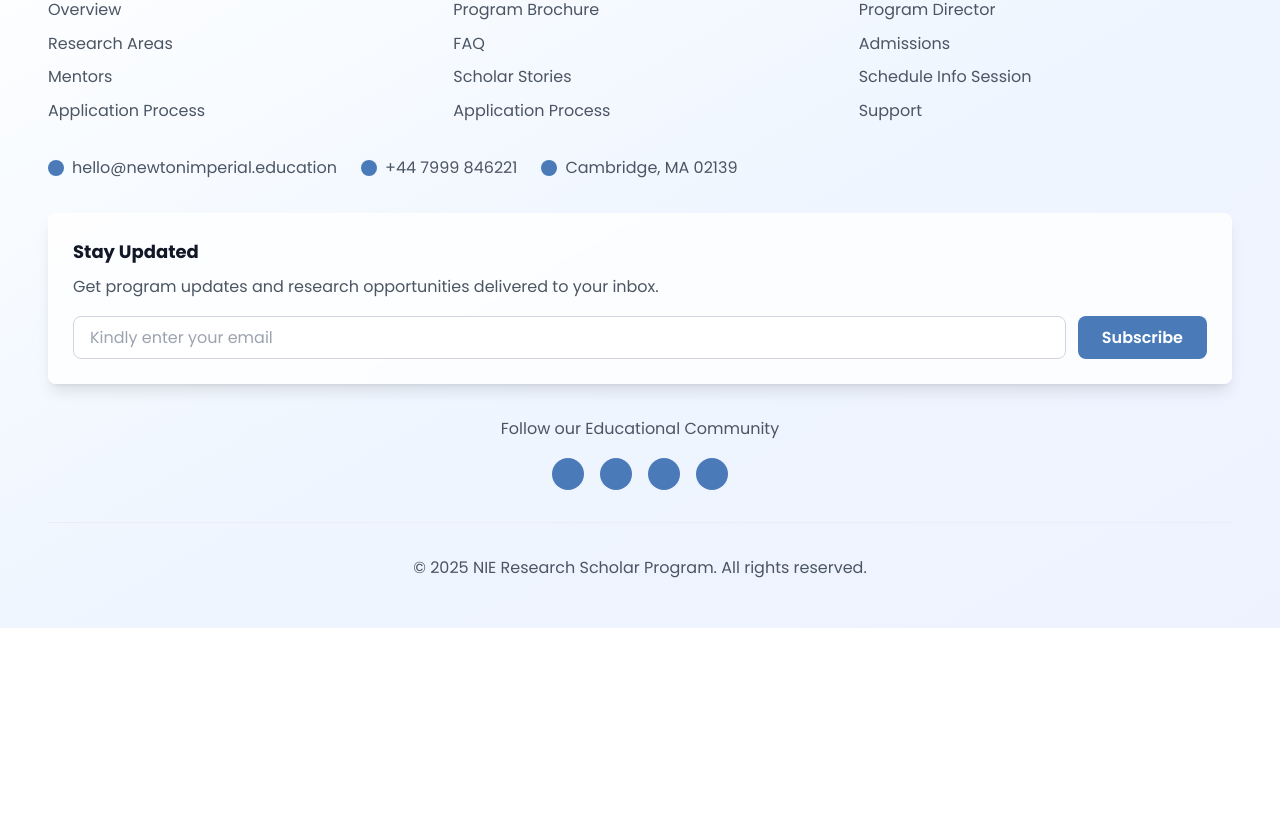
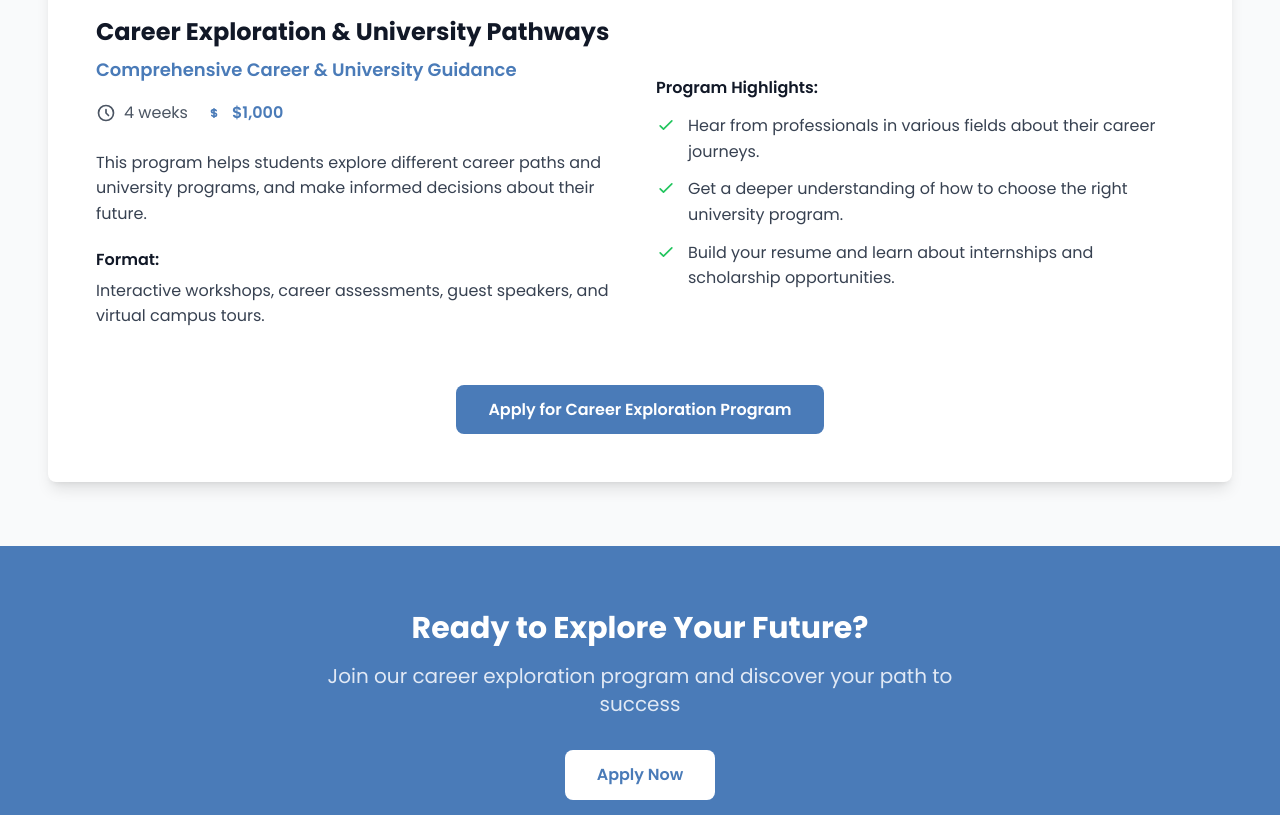
Before and after one commit to eddie-kay0462/Newton-Imperial-Education-, a React (Vite) app: page /career-exploration-pathways in a window 1280 px wide. Shown: the part 465-1280 px from the top of the page. Before the commit the page ends 1093 px from the top, so only its background shows below. Built offline with nearby package versions, Linux system fonts and the light colour scheme.

Commit message:
removed some secitons on the landing page to make it cleaner

```diff
--- a/src/App.jsx
+++ b/src/App.jsx
@@ -11,8 +11,7 @@ import {
   MentorsFrom,
   MentorInstitutions,
   SuccessStories,
-  HowItWorks,
-  CallToAction
+  HowItWorks
 } from './components/Landing';
 import ResearchScholarPrograms from './components/ResearchScholarPrograms.jsx';
 import UniversityPrepCourse from './components/UniversityPrepCourse.jsx';
@@ -38,7 +37,6 @@ const HomePage = () => {
       <MentorInstitutions />
       <SuccessStories />
       <HowItWorks />
-      <CallToAction />
       <Footer />
     </div>
   );
--- a/src/components/CareerExplorationPathways.jsx
+++ b/src/components/CareerExplorationPathways.jsx
@@ -32,6 +32,100 @@ const CareerExplorationPathways = () => {
         </div>
       </section>
 
+      {/* Main Content */}
+      <section className="py-16 bg-gray-50">
+        <div className="max-w-7xl mx-auto px-6 sm:px-10 lg:px-12">
+          <div className="bg-white rounded-lg shadow-lg p-8 md:p-12">
+            <div className="grid md:grid-cols-2 gap-8 items-center">
+              <div>
+                <h3 className="text-2xl font-bold text-gray-900 mb-2">
+                  Career Exploration & University Pathways
+                </h3>
+                <p className="text-lg text-primary-600 font-semibold mb-4">
+                  Comprehensive Career & University Guidance
+                </p>
+                <div className="flex items-center gap-4 mb-6">
+                  <div className="flex items-center text-gray-600">
+                    <svg className="w-5 h-5 mr-2" fill="none" stroke="currentColor" viewBox="0 0 24 24">
+                      <path strokeLinecap="round" strokeLinejoin="round" strokeWidth={2} d="M12 8v4l3 3m6-3a9 9 0 11-18 0 9 9 0 0118 0z" />
+                    </svg>
+                    4 weeks
+                  </div>
+                  <div className="flex items-center text-primary-600 font-semibold">
+                    <svg className="w-5 h-5 mr-2" fill="none" stroke="currentColor" viewBox="0 0 24 24">
+                      <path strokeLinecap="round" strokeLinejoin="round" strokeWidth={2} d="M12 8c-1.657 0-3 .895-3 2s1.343 2 3 2 3 .895 3 2-1.343 2-3 2m0-8c1.11 0 2.08.402 2.599 1M12 8V7m0 1v8m0 0v1m0-1c-1.11 0-2.08-.402-2.599-1" />
+                    </svg>
+                    $1,000
+                  </div>
+                </div>
+                <p className="text-gray-700 mb-6">
+                  This program helps students explore different career paths and university programs, and make informed decisions about their future.
+                </p>
+                <div className="mb-6">
+                  <h4 className="font-semibold text-gray-900 mb-2">Format:</h4>
+                  <p className="text-gray-700">Interactive workshops, career assessments, guest speakers, and virtual campus tours.</p>
+                </div>
+              </div>
+
+              <div>
+                <h4 className="font-semibold text-gray-900 mb-4">Program Highlights:</h4>
+                <ul className="space-y-3">
+                  <li className="flex items-start">
+                    <svg className="w-5 h-5 text-green-500 mr-3 mt-0.5 flex-shrink-0" fill="none" stroke="currentColor" viewBox="0 0 24 24">
+                      <path strokeLinecap="round" strokeLinejoin="round" strokeWidth={2} d="M5 13l4 4L19 7" />
+                    </svg>
+                    <span className="text-gray-700">Hear from professionals in various fields about their career journeys.</span>
+                  </li>
+                  <li className="flex items-start">
+                    <svg className="w-5 h-5 text-green-500 mr-3 mt-0.5 flex-shrink-0" fill="none" stroke="currentColor" viewBox="0 0 24 24">
+                      <path strokeLinecap="round" strokeLinejoin="round" strokeWidth={2} d="M5 13l4 4L19 7" />
+                    </svg>
+                    <span className="text-gray-700">Get a deeper understanding of how to choose the right university program.</span>
+                  </li>
+                  <li className="flex items-start">
+                    <svg className="w-5 h-5 text-green-500 mr-3 mt-0.5 flex-shrink-0" fill="none" stroke="currentColor" viewBox="0 0 24 24">
+                      <path strokeLinecap="round" strokeLinejoin="round" strokeWidth={2} d="M5 13l4 4L19 7" />
+                    </svg>
+                    <span className="text-gray-700">Build your resume and learn about internships and scholarship opportunities.</span>
+                  </li>
+                </ul>
+              </div>
+            </div>
+
+            <div className="mt-8 text-center">
+              <a
+                href="https://airtable.com/app1ohbxkdWuesC5E/shrntae0DXYXkCcDY"
+                target="_blank"
+                rel="noopener noreferrer"
+                className="inline-block bg-primary-600 text-white font-semibold py-3 px-8 rounded-lg hover:bg-primary-700 transition-colors"
+              >
+                Apply for Career Exploration Program
+              </a>
+            </div>
+          </div>
+        </div>
+      </section>
+
+      {/* CTA Section */}
+      <section className="py-16 bg-primary-600 text-white">
+        <div className="max-w-7xl mx-auto px-6 sm:px-10 lg:px-12 text-center">
+          <h2 className="text-3xl font-bold mb-4">
+            Ready to Explore Your Future?
+          </h2>
+          <p className="text-xl text-primary-100 mb-8 max-w-2xl mx-auto">
+            Join our career exploration program and discover your path to success
+          </p>
+          <a
+            href="https://airtable.com/app1ohbxkdWuesC5E/shrntae0DXYXkCcDY"
+            target="_blank"
+            rel="noopener noreferrer"
+            className="inline-block bg-white text-primary-600 font-semibold py-3 px-8 rounded-lg hover:bg-gray-100 transition-colors"
+          >
+            Apply Now
+          </a>
+        </div>
+      </section>
+
       <Footer />
     </div>
   );
--- a/src/components/Footer.jsx
+++ b/src/components/Footer.jsx
@@ -57,7 +57,7 @@ const Footer = () => {
         </div>
 
         {/* Stay Updated Section */}
-        <div className="bg-white/80 backdrop-blur-sm rounded-lg p-6 mb-8 border border-white/20 shadow-lg">
+        <div className="bg-white/80 backdrop-blur-sm rounded-lg p-6 mb-8 border border-white/20 shadow-sm">
           <h3 className="text-lg font-bold text-gray-900 mb-2">Stay Updated</h3>
           <p className="text-gray-600 mb-4">Get program updates and research opportunities delivered to your inbox.</p>
           <div className="flex gap-3">
--- a/src/components/Landing/HeroSection.jsx
+++ b/src/components/Landing/HeroSection.jsx
@@ -54,7 +54,7 @@ const HeroSection = () => {
               </div>
 
               {/* Trust Indicators */}
-              <div className="bg-white/80 backdrop-blur-md border border-gray-200/50 rounded-2xl p-6 space-y-4">
+              <div className="bg-white/80 backdrop-blur-md rounded-2xl p-6 space-y-4">
                 <div className="grid grid-cols-1 gap-4">
                   <div className="flex items-center gap-3">
                     <div className="w-10 h-10 bg-green-100 rounded-full flex items-center justify-center">
--- a/src/components/Landing/OurPrograms.jsx
+++ b/src/components/Landing/OurPrograms.jsx
@@ -117,7 +117,7 @@ const OurPrograms = () => {
             {/* Program Cards */}
             <div className="grid lg:grid-cols-3 gap-8 lg:gap-12 mx-0 lg:mx-20">
               {getVisiblePrograms().map((program, index) => (
-                <div key={`${currentSlide}-${index}`} className="bg-white border border-gray-200 rounded-3xl overflow-hidden shadow-lg hover:shadow-2xl transition-all duration-300 hover:-translate-y-2 flex flex-col">
+                <div key={`${currentSlide}-${index}`} className="bg-white border border-gray-200 rounded-3xl overflow-hidden shadow-sm hover:shadow-md transition-all duration-300 hover:-translate-y-2 flex flex-col">
                   {/* Hero Image */}
                   <div
                     className="w-full h-64 lg:h-72 bg-cover bg-center bg-no-repeat"
--- a/src/components/Landing/VisionMission.jsx
+++ b/src/components/Landing/VisionMission.jsx
@@ -16,7 +16,7 @@ const VisionMission = () => {
 
           <div className="grid lg:grid-cols-2 gap-12 lg:gap-16">
             {/* Vision */}
-            <div className="bg-white border border-gray-200 rounded-3xl p-10 lg:p-12 group hover:shadow-xl transition-all duration-300 hover:-translate-y-2">
+            <div className="bg-white rounded-3xl p-10 lg:p-12 group hover:shadow-xl transition-all duration-300 hover:-translate-y-2">
               <div className="flex items-center mb-8">
                 <div className="w-20 h-20 rounded-2xl flex items-center justify-center mr-6 shadow-lg" style={{ backgroundColor: '#0F2A44' }}>
                   <svg className="w-10 h-10 text-white" fill="none" stroke="currentColor" viewBox="0 0 24 24">
@@ -32,7 +32,7 @@ const VisionMission = () => {
             </div>
 
             {/* Mission */}
-            <div className="bg-white border border-gray-200 rounded-3xl p-10 lg:p-12 group hover:shadow-xl transition-all duration-300 hover:-translate-y-2">
+            <div className="bg-white rounded-3xl p-10 lg:p-12 group hover:shadow-xl transition-all duration-300 hover:-translate-y-2">
               <div className="flex items-center mb-8">
                 <div className="w-20 h-20 rounded-2xl flex items-center justify-center mr-6 shadow-lg" style={{ backgroundColor: '#0F2A44' }}>
                   <svg className="w-10 h-10 text-white" fill="none" stroke="currentColor" viewBox="0 0 24 24">
--- a/src/components/Landing/index.js
+++ b/src/components/Landing/index.js
@@ -8,4 +8,3 @@ export { default as MentorsFrom } from './MentorsFrom.jsx';
 export { default as MentorInstitutions } from './MentorInstitutions.jsx';
 export { default as SuccessStories } from './SuccessStories.jsx';
 export { default as HowItWorks } from './HowItWorks.jsx';
-export { default as CallToAction } from './CallToAction.jsx';
```
Also changed, not shown: src/components/Landing/HowItWorks.jsx (+11 -23 lines), src/components/Landing/MentorInstitutions.jsx (+1 -19 lines).
